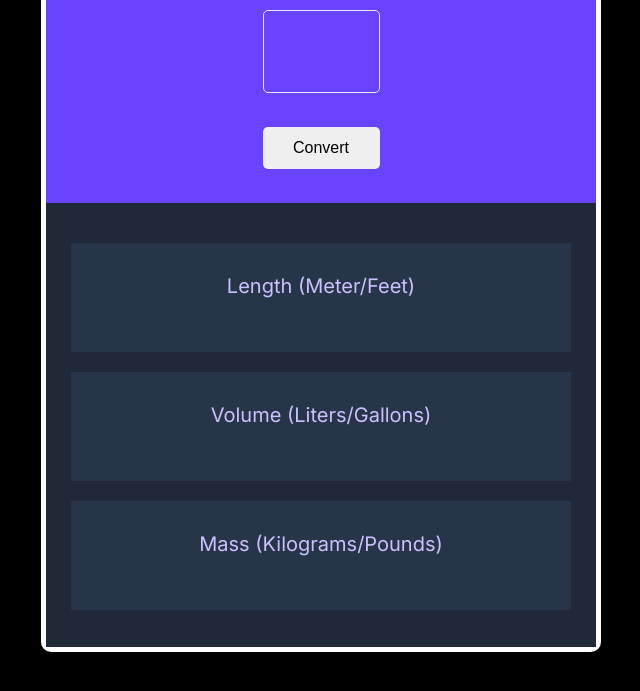
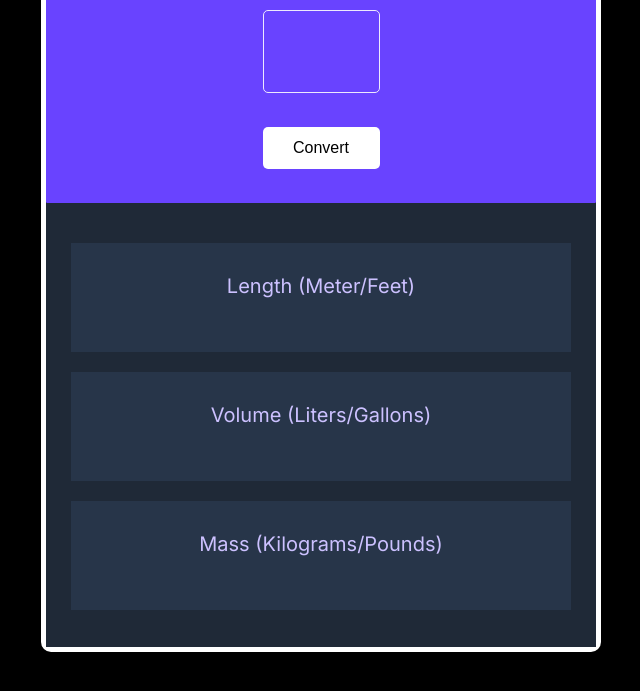
Before and after one commit to SCPassion/UnitConvertor, a plain HTML site: page index.html in a window 1280 px wide. Shown: the part 137-828 px from the top of the page, without its empty margins (319-959 px from the left). Drawn offline with Linux system fonts and the light colour scheme; a web font is replaced by a local one.

Commit message:
Update button color

```diff
--- a/index.css
+++ b/index.css
@@ -42,6 +42,7 @@ body {
     border-radius: 5px;
     font-size: 16px;
     border: none;
+    background: #FFFFFF;
 }
 
 #info-display {
```
